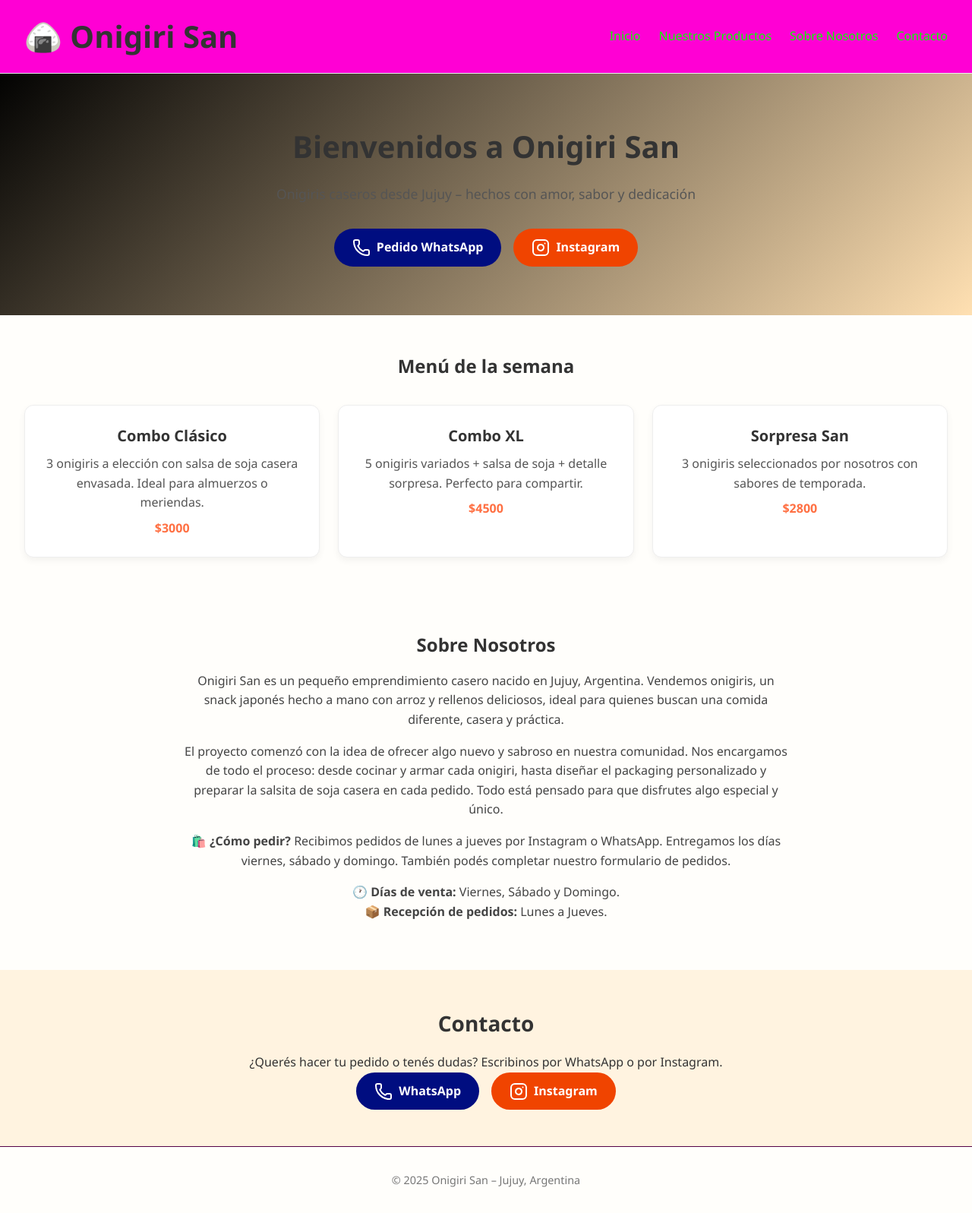
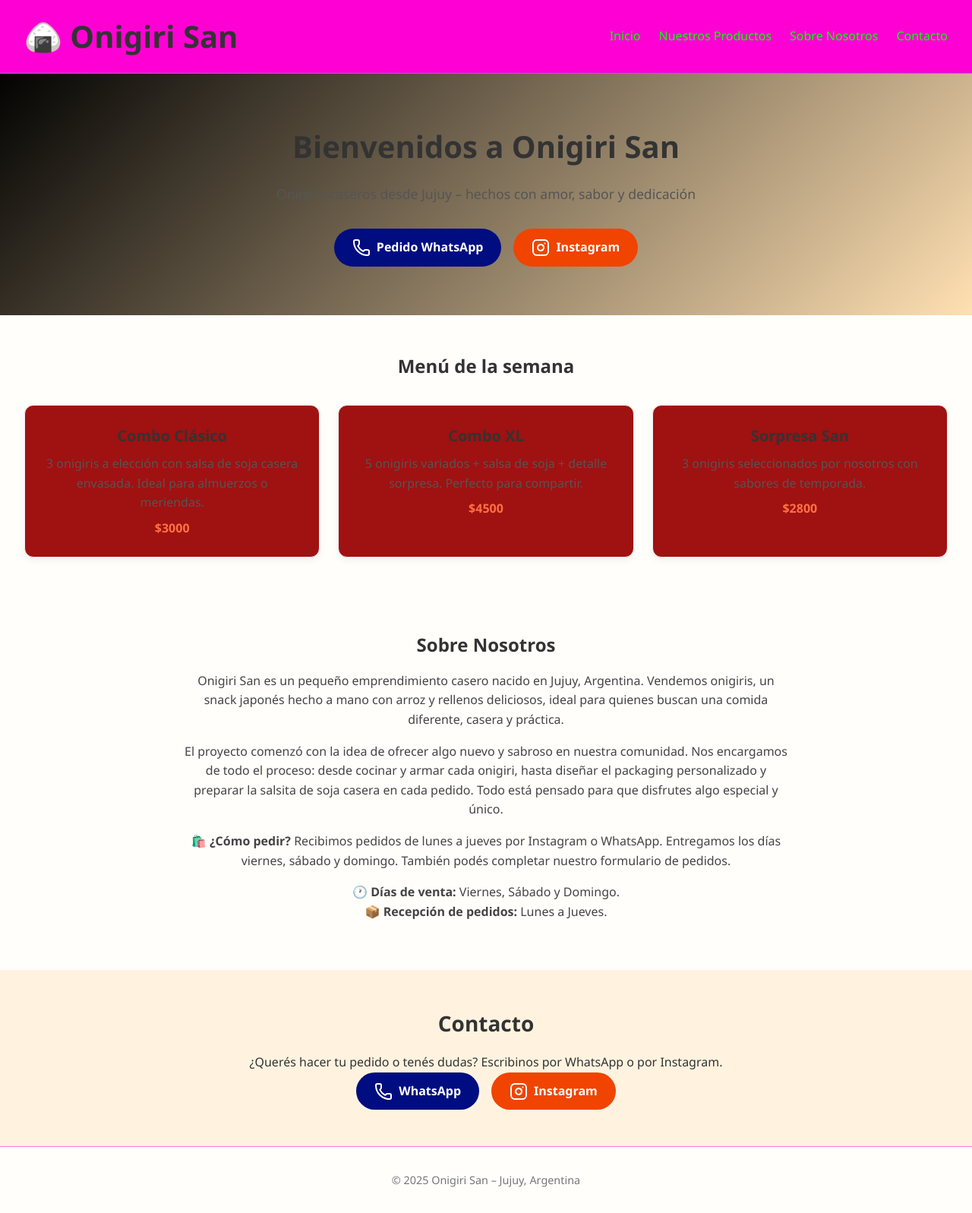
Before and after one commit to Esteban015/onigiri-san, a React (Vite) app: page / in a window 1280 px wide. Shown: the whole page at 76% size. Built offline with nearby package versions, Linux system fonts and the light colour scheme.

Commit message:
Testing visual 7

```diff
--- a/src/index.css
+++ b/src/index.css
@@ -23,7 +23,7 @@ a {
   justify-content: space-between;
   align-items: center;
   padding: 1rem 2rem;
-  border-bottom: 1px solid #eee;
+  border-bottom: 1px solid #01bdc4;
   position: sticky;
   top: 0;
   z-index: 1000;
@@ -111,7 +111,7 @@ a {
 }
 
 .card {
-  background-color: white;
+  background-color: rgb(160, 17, 17);
   border: 1px solid #eee;
   border-radius: 12px;
   padding: 1.5rem;
@@ -159,5 +159,5 @@ a {
   padding: 2rem;
   font-size: 0.9rem;
   color: #777;
-  border-top: 1px solid #550047;
+  border-top: 1px solid #ff75e8;
 }
```
